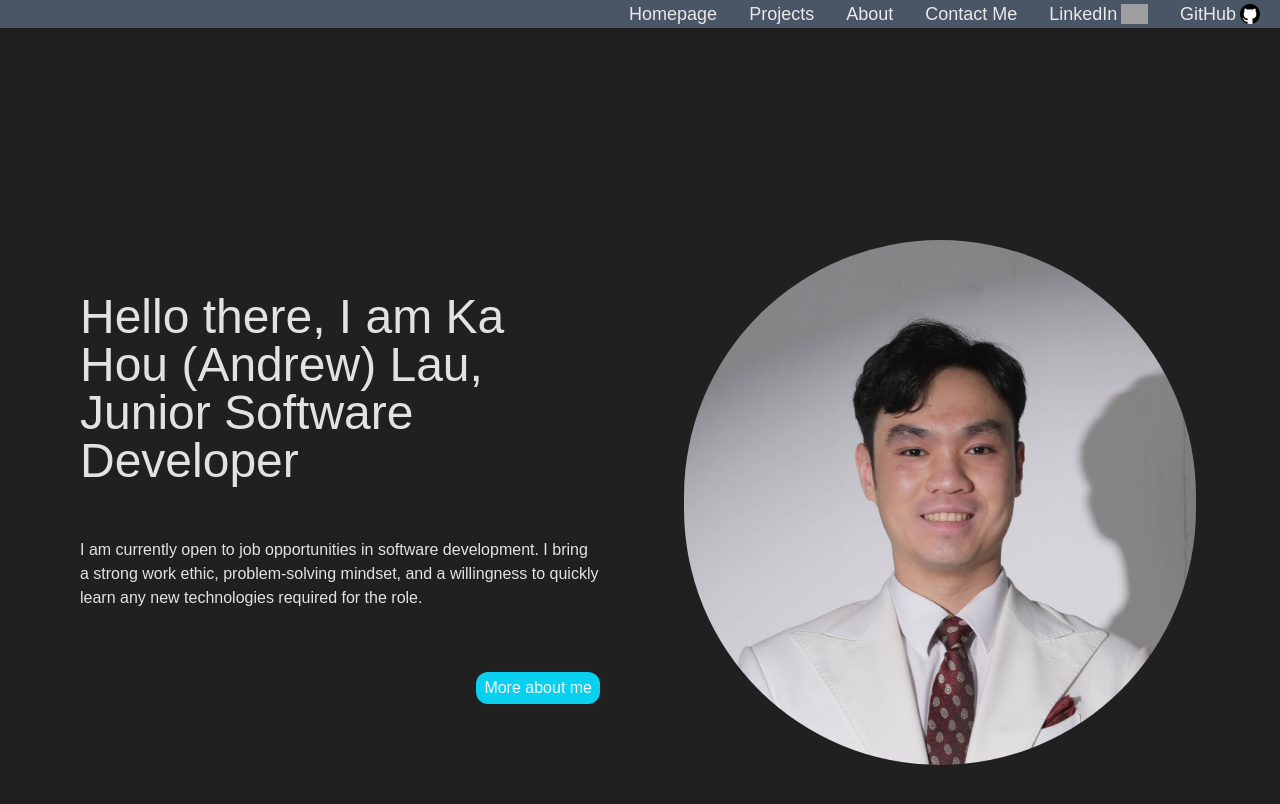
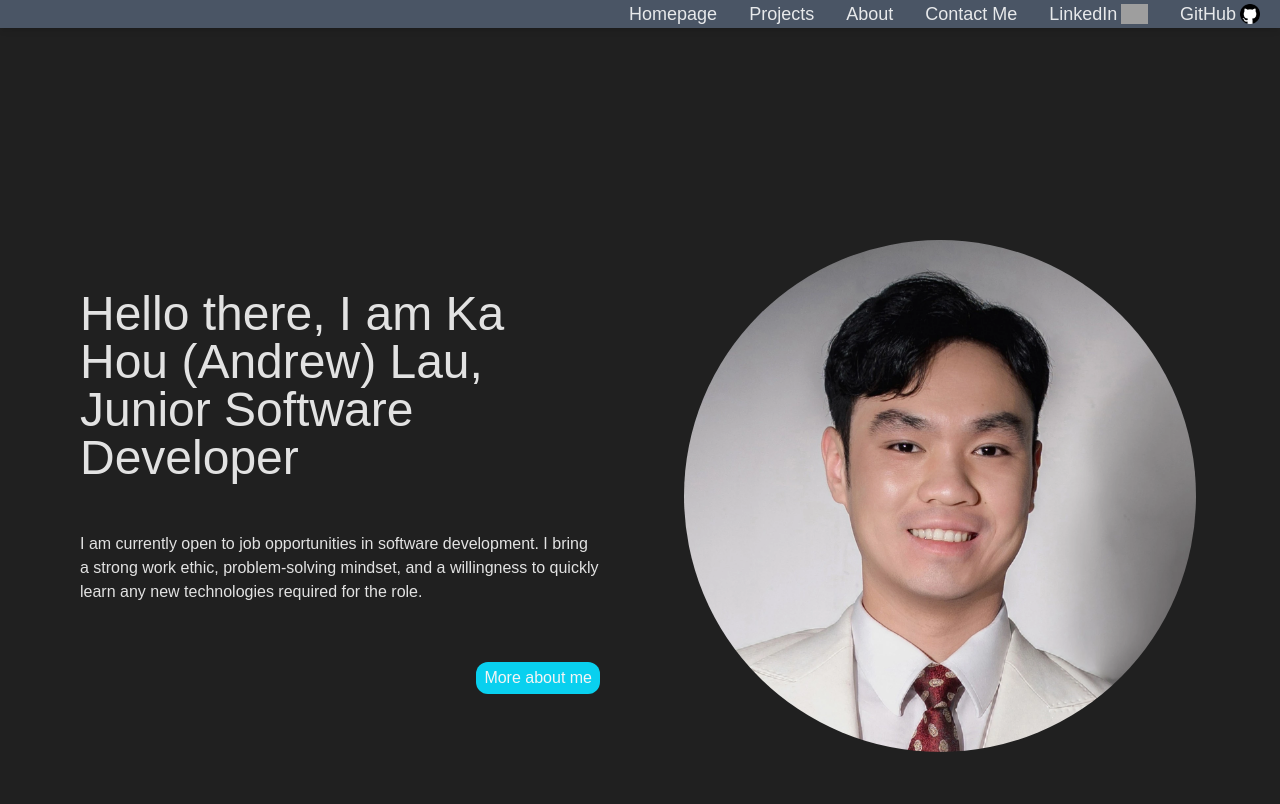
Before and after one commit to AndrewLau97/andrew-portfolio, a React (Vite) app: page / in a window 1280 px wide. Shown: the top 804 px of the page. Built offline with nearby package versions, Linux system fonts and the light colour scheme; grey boxes are pictures that could not be loaded.

Commit message:
update profile picture

```diff
--- a/src/pages/Homepage.jsx
+++ b/src/pages/Homepage.jsx
@@ -46,7 +46,7 @@
           </div>
           <div className="md:my-10 md:w-1/2 sm:my-4 mx-auto p-10">
             <img
-              src="profilePicture.JPG"
+              src="portfolioProfilePicture.webp"
               className="lg:w-lg mx-auto rounded-full w-sm"
             ></img>
           </div>
```
Also changed, not shown: public/portfolioProfilePicture.webp (added).
